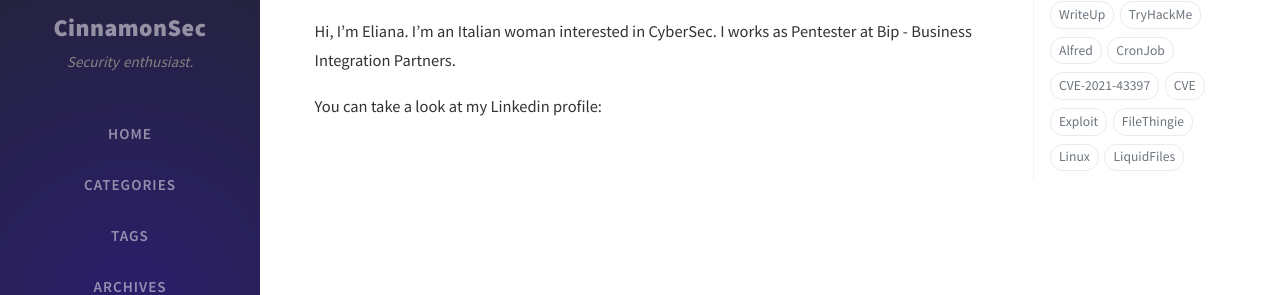
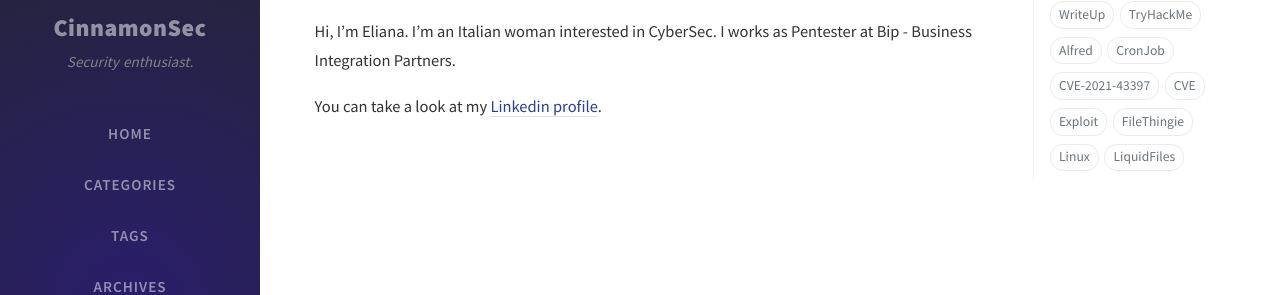
Before and after one commit to nananan/nananan.github.io, a Jekyll site: the page built from _tabs/about.md, in a window 1280 px wide. Shown: the part 146-441 px from the top of the page. Built offline with Jekyll 4.4.1, drawn with Linux system fonts in a browser that asks for light colours; nearby versions of some CDN libraries; comment, search, counter and statistics services are not loaded.

Commit message:
Fixed linkedin profile

```diff
--- a/_tabs/about.md
+++ b/_tabs/about.md
@@ -9,5 +9,45 @@ order: 5
 
 Hi, I'm Eliana. I'm an Italian woman interested in CyberSec. I works as Pentester at Bip - Business Integration Partners.
 
-You can take a look at my Linkedin profile:
+You can take a look at my [Linkedin profile](https://it.linkedin.com/in/cannella-eliana?trk=profile-badge).
 <div class="badge-base LI-profile-badge" data-locale="it_IT" data-size="medium" data-theme="light" data-type="VERTICAL" data-vanity="cannella-eliana" data-version="v1"><a class="badge-base__link LI-simple-link" href="https://it.linkedin.com/in/cannella-eliana?trk=profile-badge"></a></div>
+
+
+<!--
+<link rel="stylesheet" href="https://static-exp1.licdn.com/sc/h/bvct6szbjq1lhkmq97l688bk8">
+
+<div class="profile-badge profile-badge--width-250 profile-badge--light" dir="ltr">
+	<div class="profile-badge__header profile-badge__header--light">
+		<span class="sr-only">LinkedIn</span>
+		<icon class="profile-badge__header-logo-icon profile-badge__header-logo-icon--light" aria-hidden="true">
+			<svg xmlns="http://www.w3.org/2000/svg" xmlns:xlink="http://www.w3.org/1999/xlink" viewbox="0 0 84 21" preserveaspectratio="xMinYMin meet" version="1.1" focusable="false">
+				<g class="inbug" stroke="none" stroke-width="1" fill="none" fill-rule="evenodd">
+					<path d="M19.479,0 L1.583,0 C0.727,0 0,0.677 0,1.511 L0,19.488 C0,20.323 0.477,21 1.333,21 L19.229,21 C20.086,21 21,20.323 21,19.488 L21,1.511 C21,0.677 20.336,0 19.479,0" class="bug-text-color" transform="translate(63.000000, 0.000000)"></path>
+					<path d="M82.479,0 L64.583,0 C63.727,0 63,0.677 63,1.511 L63,19.488 C63,20.323 63.477,21 64.333,21 L82.229,21 C83.086,21 84,20.323 84,19.488 L84,1.511 C84,0.677 83.336,0 82.479,0 Z M71,8 L73.827,8 L73.827,9.441 L73.858,9.441 C74.289,8.664 75.562,7.875 77.136,7.875 C80.157,7.875 81,9.479 81,12.45 L81,18 L78,18 L78,12.997 C78,11.667 77.469,10.5 76.227,10.5 C74.719,10.5 74,11.521 74,13.197 L74,18 L71,18 L71,8 Z M66,18 L69,18 L69,8 L66,8 L66,18 Z M69.375,4.5 C69.375,5.536 68.536,6.375 67.5,6.375 C66.464,6.375 65.625,5.536 65.625,4.5 C65.625,3.464 66.464,2.625 67.5,2.625 C68.536,2.625 69.375,3.464 69.375,4.5 Z" class="background" fill="currentColor"></path>
+				</g>
+				<g class="linkedin-text">
+					<path d="M60,18 L57.2,18 L57.2,16.809 L57.17,16.809 C56.547,17.531 55.465,18.125 53.631,18.125 C51.131,18.125 48.978,16.244 48.978,13.011 C48.978,9.931 51.1,7.875 53.725,7.875 C55.35,7.875 56.359,8.453 56.97,9.191 L57,9.191 L57,3 L60,3 L60,18 Z M54.479,10.125 C52.764,10.125 51.8,11.348 51.8,12.974 C51.8,14.601 52.764,15.875 54.479,15.875 C56.196,15.875 57.2,14.634 57.2,12.974 C57.2,11.268 56.196,10.125 54.479,10.125 L54.479,10.125 Z" fill="currentColor"></path>
+					<path d="M47.6611,16.3889 C46.9531,17.3059 45.4951,18.1249 43.1411,18.1249 C40.0001,18.1249 38.0001,16.0459 38.0001,12.7779 C38.0001,9.8749 39.8121,7.8749 43.2291,7.8749 C46.1801,7.8749 48.0001,9.8129 48.0001,13.2219 C48.0001,13.5629 47.9451,13.8999 47.9451,13.8999 L40.8311,13.8999 L40.8481,14.2089 C41.0451,15.0709 41.6961,16.1249 43.1901,16.1249 C44.4941,16.1249 45.3881,15.4239 45.7921,14.8749 L47.6611,16.3889 Z M45.1131,11.9999 C45.1331,10.9449 44.3591,9.8749 43.1391,9.8749 C41.6871,9.8749 40.9121,11.0089 40.8311,11.9999 L45.1131,11.9999 Z" fill="currentColor"></path>
+					<polygon fill="currentColor" points="38 8 34.5 8 31 12 31 3 28 3 28 18 31 18 31 13 34.699 18 38.241 18 34 12.533"></polygon>
+					<path d="M16,8 L18.827,8 L18.827,9.441 L18.858,9.441 C19.289,8.664 20.562,7.875 22.136,7.875 C25.157,7.875 26,9.792 26,12.45 L26,18 L23,18 L23,12.997 C23,11.525 22.469,10.5 21.227,10.5 C19.719,10.5 19,11.694 19,13.197 L19,18 L16,18 L16,8 Z" fill="currentColor"></path>
+					<path d="M11,18 L14,18 L14,8 L11,8 L11,18 Z M12.501,6.3 C13.495,6.3 14.3,5.494 14.3,4.5 C14.3,3.506 13.495,2.7 12.501,2.7 C11.508,2.7 10.7,3.506 10.7,4.5 C10.7,5.494 11.508,6.3 12.501,6.3 Z" fill="currentColor"></path>
+					<polygon fill="currentColor" points="3 3 0 3 0 18 9 18 9 15 3 15"></polygon>
+				</g>
+			</svg>
+		</icon>
+	</div>
+	<div class="profile-badge__content">
+		<img class="artdeco-entity-image artdeco-entity-image--circle-4  profile-badge__content-profile-image" src="https://media-exp1.licdn.com/dms/image/C4E03AQGrCFC63CFgPQ/profile-displayphoto-shrink_200_200/0/1517632424437?e=1643241600&amp;v=beta&amp;t=45KbYn-fKgEeVpzBY4rzJEtUnWbcj3eEbEXVHems9mQ" alt="Eliana Cannella">
+		<h3 class="profile-badge__content-profile-name" itemprop="name">
+			<a class="profile-badge__content-profile-name-link profile-badge__content-profile-name-link--light" href="https://it.linkedin.com/in/cannella-eliana?trk=public-profile-badge-profile-badge-profile-name" data-tracking-control-name="public-profile-badge-profile-badge-profile-name" data-tracking-will-navigate>Eliana Cannella
+			</a>
+		</h3>
+		<h4 class="profile-badge__content-profile-headline">Security Consultant presso BIP</h4>
+		<h4 class="profile-badge__content-profile-company-school-info">
+			<a href="https://www.linkedin.com/company/business-integration-partners?trk=public-profile-badge-profile-badge_company-name" class="profile-badge__content-profile-company-school-info-link profile-badge__content-profile-company-school-info-link--light" data-tracking-control-name="public-profile-badge-profile-badge_company-name" data-tracking-will-navigate="true">BIP</a> | <a href="https://www.linkedin.com/school/university-of-calabria/?trk=public-profile-badge-profile-badge_school-name" class="profile-badge__content-profile-company-school-info-link profile-badge__content-profile-company-school-info-link--light" data-tracking-control-name="public-profile-badge-profile-badge_school-name" data-tracking-will-navigate="true">University of Calabria</a>
+		</h4>
+	</div>
+	<a class="profile-badge__cta-btn profile-badge__cta-btn--light" href="https://it.linkedin.com/in/cannella-eliana?trk=public-profile-badge-profile-badge-view-profile-cta" target="_blank" data-tracking-control-name="public-profile-badge-profile-badge-view-profile-cta" data-tracking-will-navigate>Visualizza profilo
+	</a>
+</div>
+-->
```
